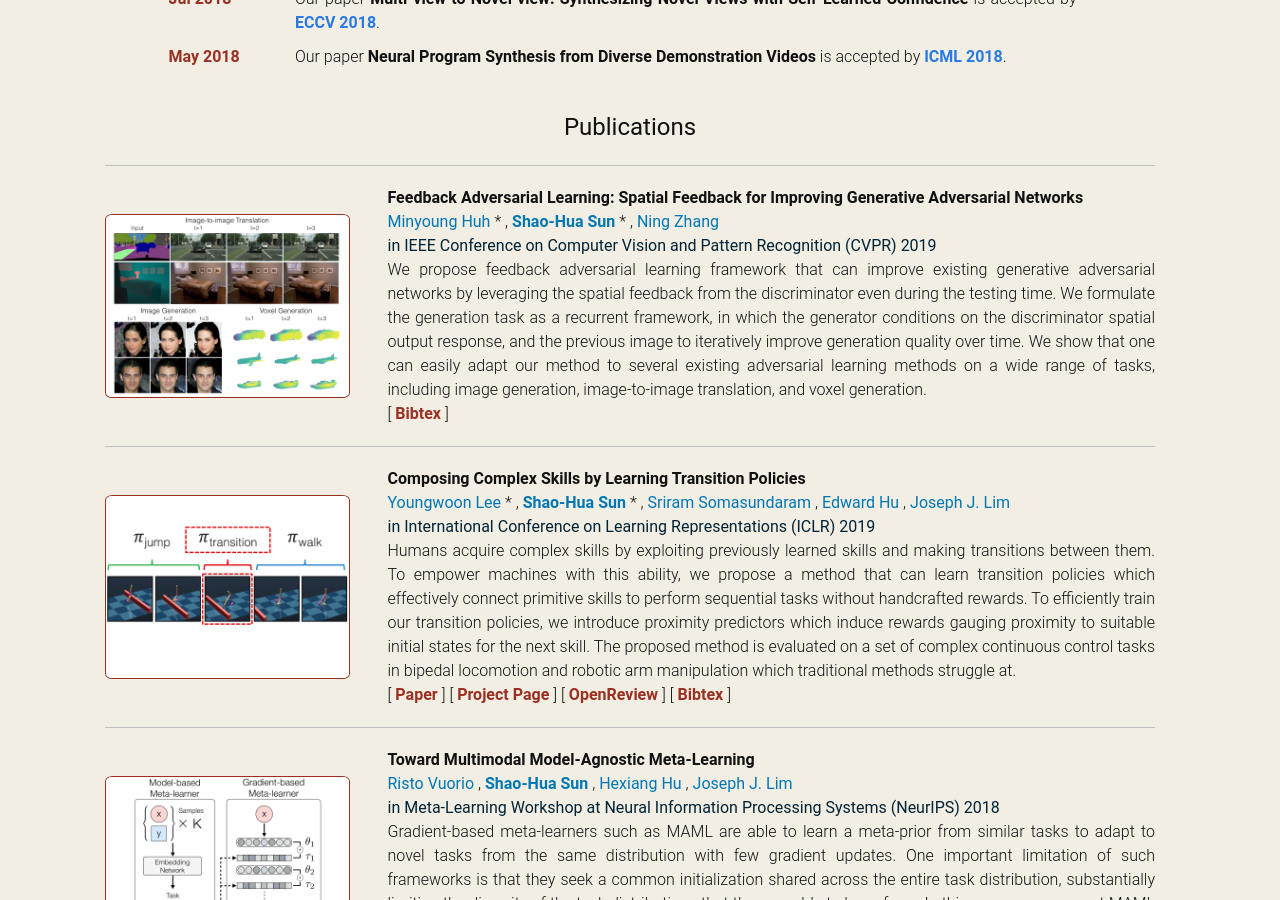
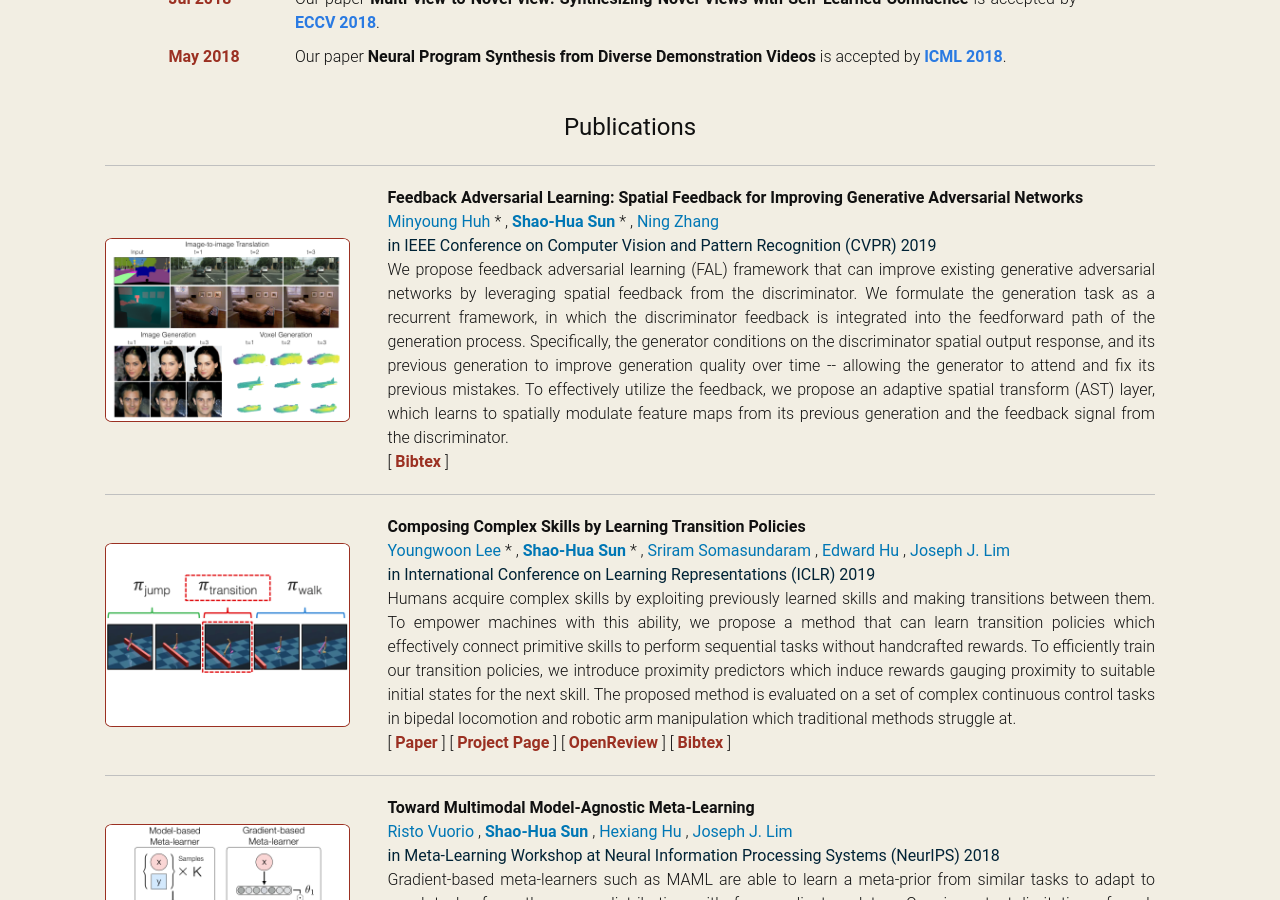
Before and after one commit to shaohua0116/shaohua0116.github.io, a Jekyll site: the page built from index.html, in a window 1280 px wide and 900 px high, scrolled down 898 px. Built offline with Jekyll 4.4.1, drawn with Linux system fonts in a browser that asks for light colours; some web fonts are replaced.

Commit message:
revise FAL abs

```diff
--- a/_data/publications.yml
+++ b/_data/publications.yml
@@ -13,8 +13,8 @@
       me: true
     - name: Ning Zhang
       url:  'https://people.eecs.berkeley.edu/~nzhang/'
-  desc: 'We propose feedback adversarial learning framework that can improve existing generative adversarial networks by leveraging the spatial feedback from the discriminator even during the testing time. We formulate the generation task as a recurrent framework, in which the generator conditions on the discriminator spatial output response, and the previous image to iteratively improve generation quality over time. We show that one can easily adapt our method to several existing adversarial learning methods on a wide range of tasks, including image generation, image-to-image translation, and voxel generation.'
-  abstract: 'The discriminator in generative adversarial networks is used to train the generator but is discarded during the testing time; not being fully utilized during generation. Hence, we propose feedback adversarial learning (FAL) framework that can improve existing generative adversarial networks by leveraging the spatial feedback from the discriminator even during the testing time. We formulate the generation task as a recurrent framework, in which the discriminator feedback is integrated into the feedforward path of the generation process. Specifically, the generator conditions on the discriminator spatial output response, and the previous image to improve generation quality over time -- allowing the generator to attend and fix its previous mistakes. We demonstrate that one can easily adapt our method to several existing adversarial learning methods on a wide range of tasks, including image generation, image-to-image translation, and voxel generation.'
+  desc: 'We propose feedback adversarial learning (FAL) framework that can improve existing generative adversarial networks by leveraging spatial feedback from the discriminator. We formulate the generation task as a recurrent framework, in which the discriminator feedback is integrated into the feedforward path of the generation process. Specifically, the generator conditions on the discriminator spatial output response, and its previous generation to improve generation quality over time -- allowing the generator to attend and fix its previous mistakes. To effectively utilize the feedback, we propose an adaptive spatial transform (AST) layer, which learns to spatially modulate feature maps from its previous generation and the feedback signal from the discriminator.'
+  abstract: 'We propose feedback adversarial learning (FAL) framework that can improve existing generative adversarial networks by leveraging spatial feedback from the discriminator. We formulate the generation task as a recurrent framework, in which the discriminator feedback is integrated into the feedforward path of the generation process. Specifically, the generator conditions on the discriminator spatial output response, and its previous generation to improve generation quality over time -- allowing the generator to attend and fix its previous mistakes. %%% technical contribution To effectively utilize the feedback, we propose an adaptive spatial transform (AST) layer, which learns to spatially modulate feature maps from its previous generation and the feedback signal from the discriminator. We demonstrate that one can easily adapt our method to improve existing adversarial learning frameworks on a wide range of tasks, including image generation, image-to-image translation, and voxel generation.'
   tags:
     # - name: 'Paper'
     #   url:  'https://openreview.net/pdf?id=rygrBhC5tQ'
```
